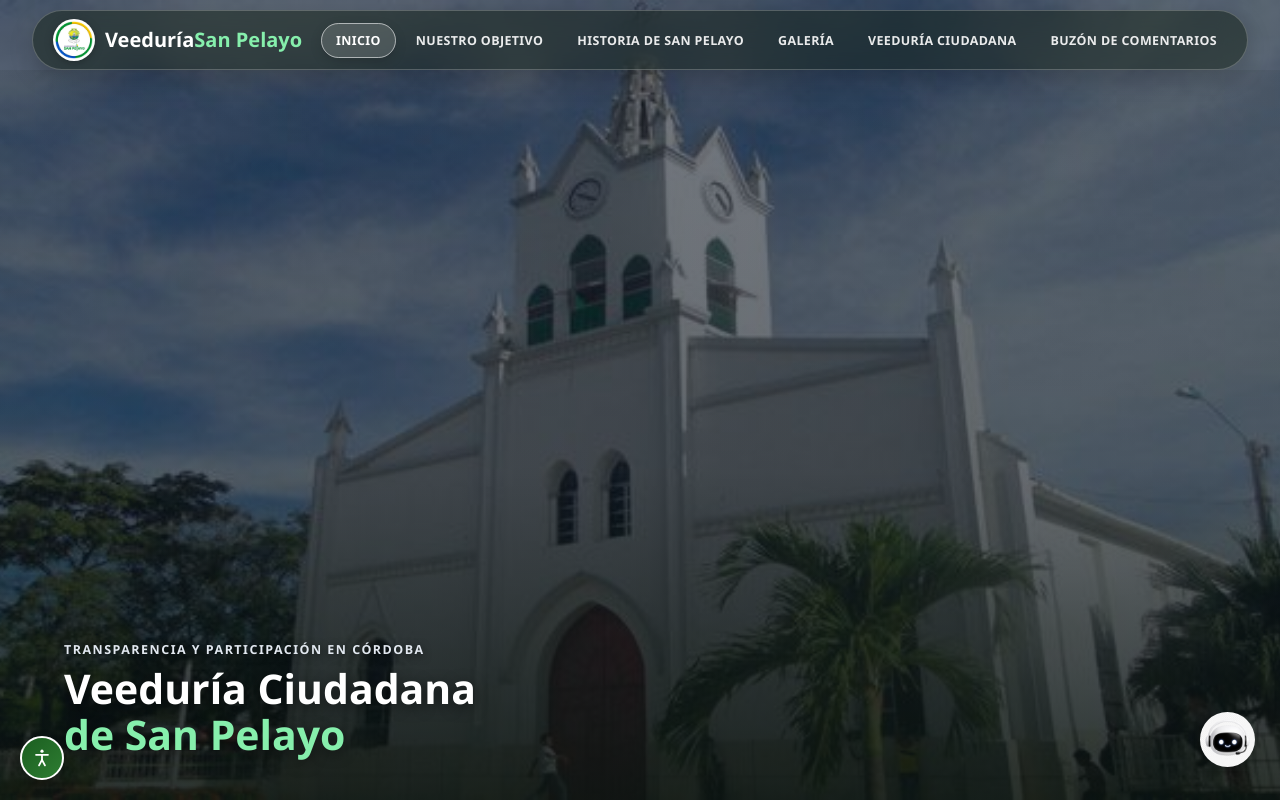
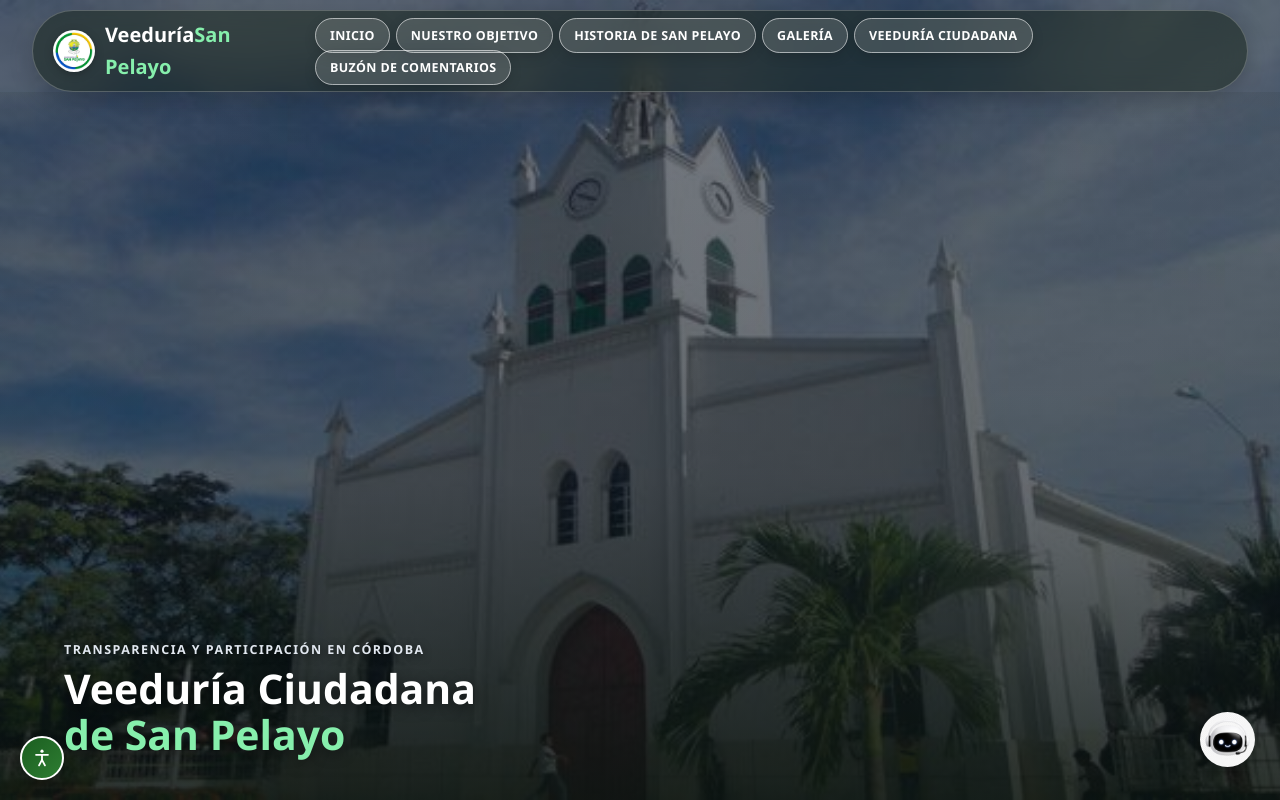
Before and after one commit to estefaniasotelo802-cloud/veeduria-san-pelayo, a website: page public/index.html in a window 1280 px wide. Shown: the top 800 px of the page. Drawn offline with nearby package versions, Linux system fonts and the light colour scheme; no server answers.

```diff
--- a/public/index.html
+++ b/public/index.html
@@ -25,11 +25,11 @@
      <ul class="nav-links">
 
         <li><a href="#inicio" class="nav-btn-highlight" >INICIO</a></li>
-        <li><a href="#objetivo">NUESTRO OBJETIVO</a></li>
-        <li><a href="#historia">HISTORIA DE SAN PELAYO</a></li>
-        <li><a href="#galeria">GALERÍA</a></li>
-        <li><a href="#veeduria">VEEDURÍA CIUDADANA</a></li>
-        <li><a href="#comentarios">BUZÓN DE COMENTARIOS</a></li>
+        <li><a href="#objetivo" class="nav-btn-highlight" >NUESTRO OBJETIVO</a></li>
+        <li><a href="#historia" class="nav-btn-highlight">HISTORIA DE SAN PELAYO</a></li>
+        <li><a href="#galeria" class="nav-btn-highlight">GALERÍA</a></li>
+        <li><a href="#veeduria" class="nav-btn-highlight">VEEDURÍA CIUDADANA</a></li>
+        <li><a href="#comentarios" class="nav-btn-highlight">BUZÓN DE COMENTARIOS</a></li>
 
       </ul>
     </nav>
```
